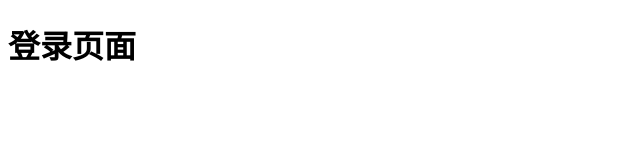
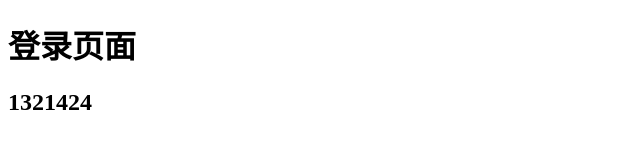
Before and after one commit to CHHwn/project01, a plain HTML site: page index.html in a window 1280 px wide. Shown: the whole page, without its empty margins (0-640 px from the left). Drawn offline with Linux system fonts and the light colour scheme.

Commit message:
在reg分支上修改了index,html

```diff
--- a/index.html
+++ b/index.html
@@ -10,6 +10,7 @@
 
 <body>
     <h1>登录页面</h1>
+    <h2>1321424</h2>
 </body>
 
 </html>
```
